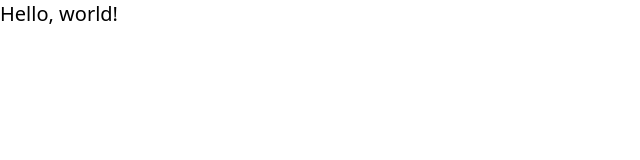
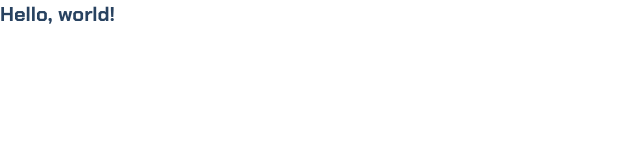
Before and after one commit to vtfg/teste-tecnico-alura, a Next.js app: page / in a window 1280 px wide. Shown: the top 160 px of the page, without its empty margins (0-640 px from the left). Built offline with nearby package versions, Linux system fonts and the light colour scheme.

Commit message:
feat: configure theme fonts and colors

```diff
--- a/src/app/globals.css
+++ b/src/app/globals.css
@@ -1,12 +1,21 @@
 @import "tailwindcss";
 
-:root {
+@theme {
+  --font-body: var(--font-inter, "Inter"), -apple-system, "Segoe UI", Roboto,
+    Arial, sans-serif;
+  --font-display: var(--font-chakra-petch, "Chakra Petch"), -apple-system,
+    "Segoe UI", Roboto, Arial, sans-serif;
+
+  --color-brand-primary: #1ca7c8;
+  --color-brand-secondary: #284260;
+  --color-brand-disabled: #9d9d9d;
+
+  --color-background-primary: #ffffff;
+
+  --color-foreground-primary: #284260;
+  --color-foreground-secondary: #6e859f;
 }
 
-@theme inline {
+body {
+  @apply font-body antialiased scroll-smooth;
 }
-
-@media (prefers-color-scheme: dark) {
-  :root {
-  }
-}
--- a/src/app/layout.tsx
+++ b/src/app/layout.tsx
@@ -1,14 +1,16 @@
 import type { Metadata } from "next";
-import { Geist, Geist_Mono } from "next/font/google";
+import { Chakra_Petch, Inter } from "next/font/google";
+
 import "./globals.css";
 
-const geistSans = Geist({
-  variable: "--font-geist-sans",
+const chakraPetch = Chakra_Petch({
+  variable: "--font-chakra-petch",
   subsets: ["latin"],
+  weight: ["700"],
 });
 
-const geistMono = Geist_Mono({
-  variable: "--font-geist-mono",
+const inter = Inter({
+  variable: "--font-inter",
   subsets: ["latin"],
 });
 
@@ -25,9 +27,7 @@ export default function RootLayout({
 }>) {
   return (
     <html lang="en">
-      <body
-        className={`${geistSans.variable} ${geistMono.variable} antialiased`}
-      >
+      <body className={`${chakraPetch.variable} ${inter.variable}`}>
         {children}
       </body>
     </html>
--- a/src/app/page.tsx
+++ b/src/app/page.tsx
@@ -1,7 +1,9 @@
 export default function Home() {
   return (
     <main>
-      <h1 className="text-xl">Hello, world!</h1>
+      <h1 className="font-display text-xl text-foreground-primary">
+        Hello, world!
+      </h1>
     </main>
   );
 }
```
